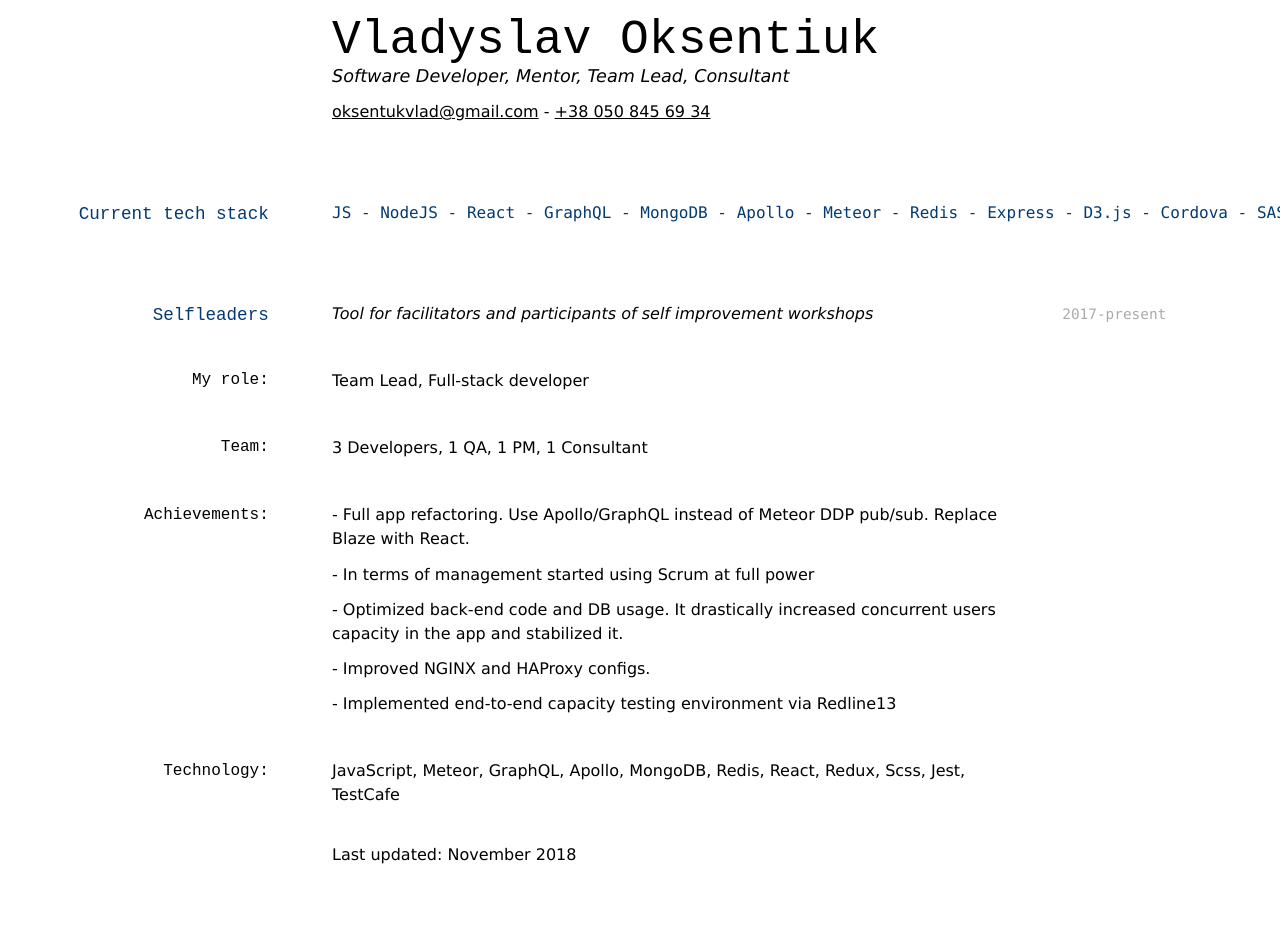
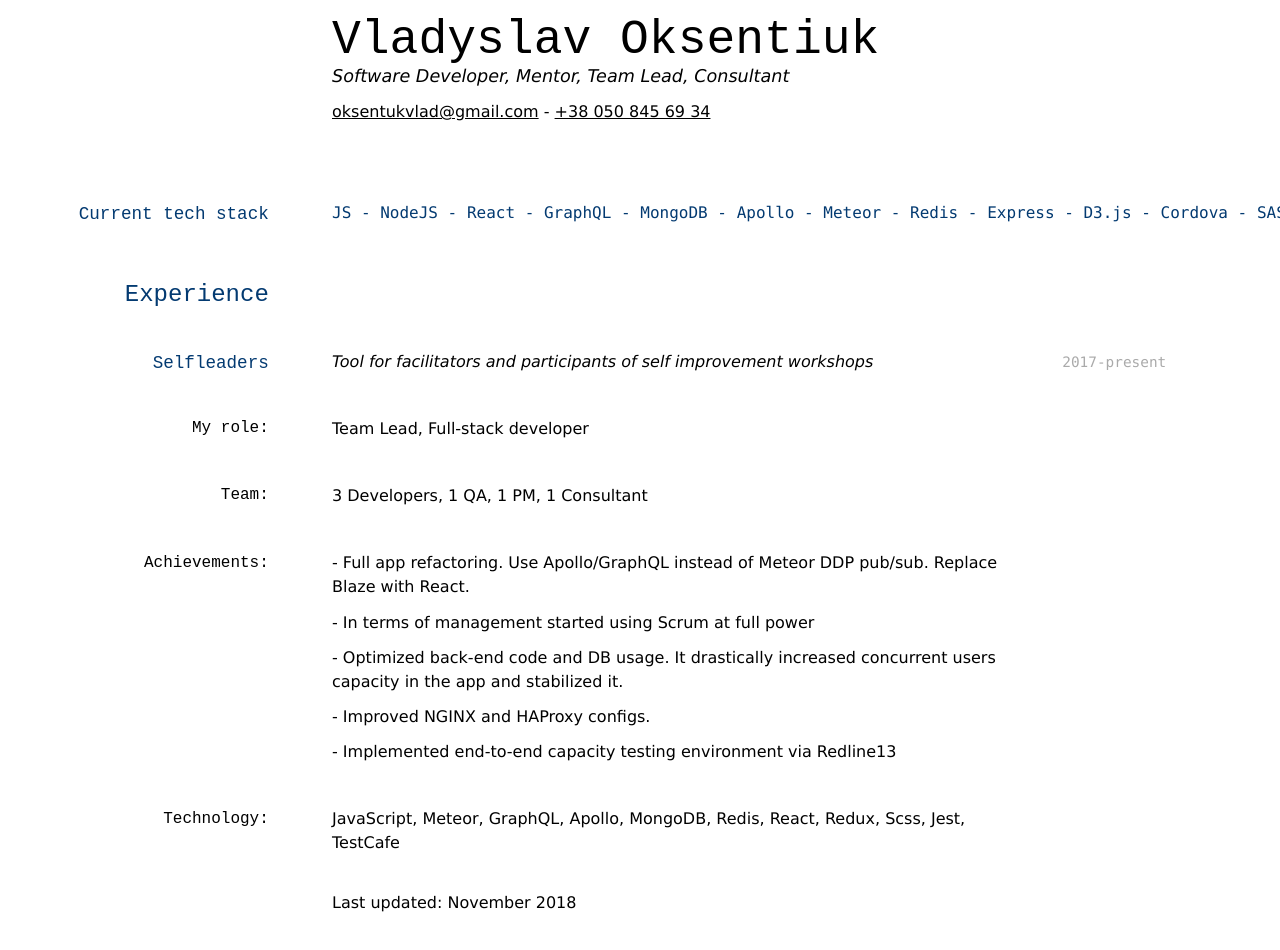
Before and after one commit to OksentukVlad/resume, a Jekyll site: the page built from index.md, in a window 1280 px wide. Built offline with Jekyll 4.4.1, drawn with Linux system fonts in a browser that asks for light colours; before the commit the page ends 902 px from its top, so only the background shows below that.

Commit message:
Add new type of header

```diff
--- a/index.md
+++ b/index.md
@@ -23,6 +23,8 @@ Software Developer, Mentor, Team Lead, Consultant
   <a href="https://cordova.apache.org/">Cordova</a> -
   <a href="https://sass-lang.com/">SASS</a>
 </div>
+
+#### Experience
 
 ## Selfleaders
 `2017-present`
--- a/media/davewhipp-screen.css
+++ b/media/davewhipp-screen.css
@@ -152,6 +152,16 @@ h3 {
 	width: 20%;
 }
 
+h4 {
+	font-size: 1.5em;
+	color: #033a71;
+	margin-top: 1em;
+	position: relative;
+	top: 1.4em;
+	text-align: right;
+	width: 20%;
+}
+
 a {
 	color: inherit;
 	/*text-decoration:none*/
```
